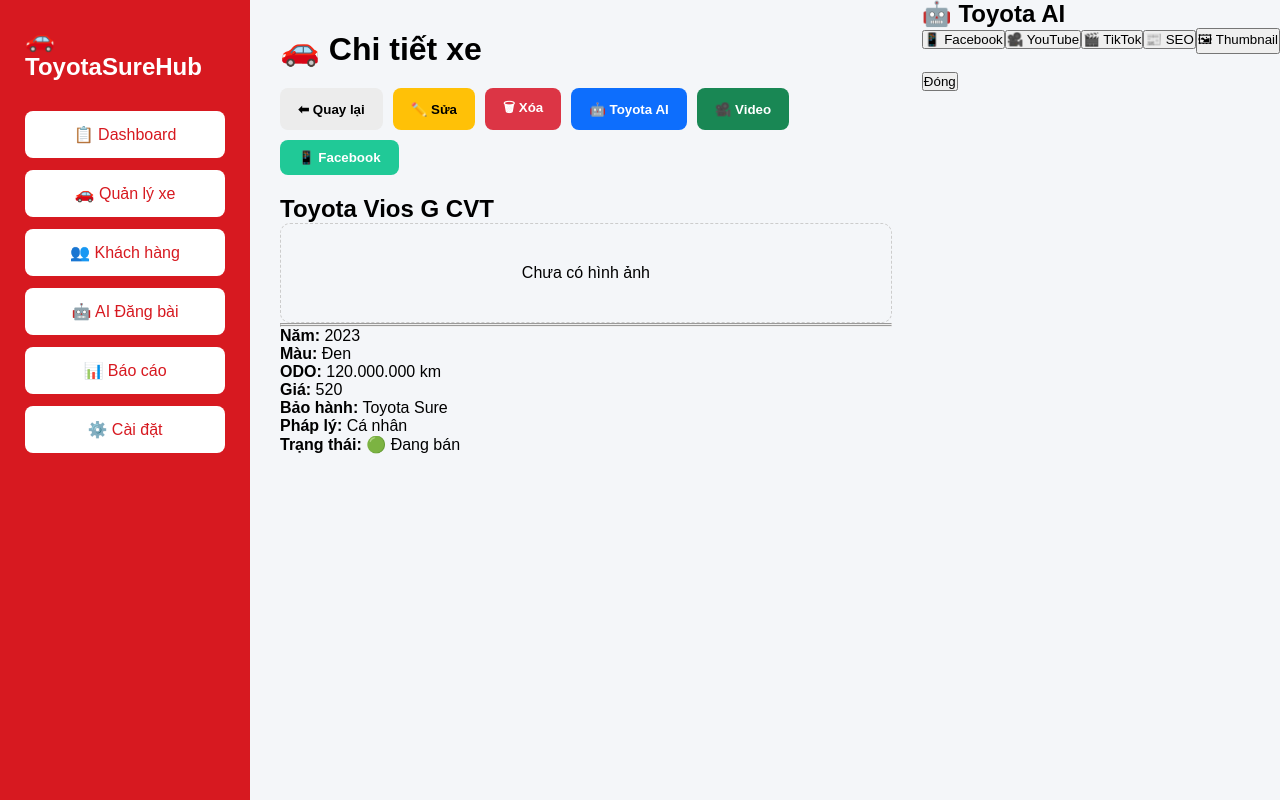
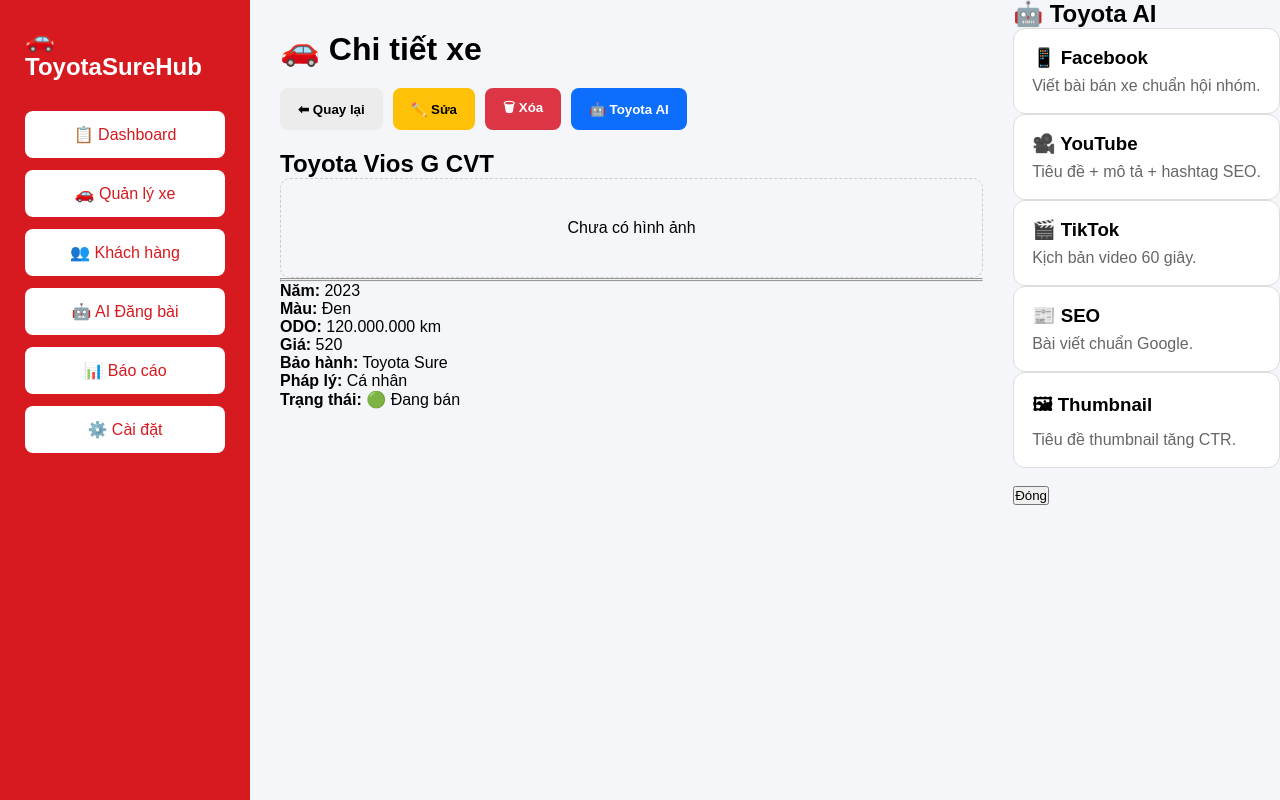
Before and after one commit to cuongdz105/ToyotaSureHub, a React (Vite) app: page /cars/1 in a window 1280 px wide. Both pictures are taken after a click on the button "🤖 Toyota AI". Built offline with nearby package versions, Linux system fonts and the light colour scheme.

Commit message:
feat: Toyota AI V7.3 Provider Pattern foundation

```diff
--- a/src/ai/engine/aiEngine.js
+++ b/src/ai/engine/aiEngine.js
@@ -2,13 +2,9 @@
 // Toyota AI Engine
 // =======================================
 
-import { mockAI } from "./mockAI";
-
-
-
-// Sau này chỉ cần đổi provider ở đây
-const provider = "mock";
+import { AI_PROVIDER } from "./config";
+import { providers } from "./registry";
 
 export async function runAI(prompt, car) {
-    return mockAI(prompt, car);
+    return providers[AI_PROVIDER].generate(prompt, car);
 }
--- /dev/null
+++ b/src/ai/engine/config.js
@@ -0,0 +1 @@
+export const AI_PROVIDER = "mock";
--- /dev/null
+++ b/src/ai/engine/providers/mock.js
@@ -0,0 +1,5 @@
+import { mockAI } from "../mockAI";
+
+export async function generate(prompt, car) {
+    return mockAI(prompt, car);
+}
--- /dev/null
+++ b/src/ai/engine/providers/openai.js
@@ -0,0 +1,5 @@
+export async function generate(prompt, car){
+
+    throw new Error("OpenAI Provider chưa được cấu hình.");
+
+}
--- /dev/null
+++ b/src/ai/engine/registry.js
@@ -0,0 +1,7 @@
+import * as mock from "./providers/mock";
+import * as openai from "./providers/openai";
+
+export const providers = {
+    mock,
+    openai,
+};
--- a/src/components/AIMenu.jsx
+++ b/src/components/AIMenu.jsx
@@ -1,3 +1,5 @@
+import "../styles/AIMenu.css";
+
 function AIMenu({
 
     open,
@@ -26,29 +28,30 @@
 
                 <h2>🤖 Toyota AI</h2>
 
-                <div className="ai-menu">
+               <div className="ai-card" onClick={onFacebook}>
+    <h3>📱 Facebook</h3>
+    <p>Viết bài bán xe chuẩn hội nhóm.</p>
+</div>
 
-                    <button onClick={onFacebook}>
-                        📱 Facebook
-                    </button>
+<div className="ai-card" onClick={onYoutube}>
+    <h3>🎥 YouTube</h3>
+    <p>Tiêu đề + mô tả + hashtag SEO.</p>
+</div>
 
-                    <button onClick={onYoutube}>
-                        🎥 YouTube
-                    </button>
+<div className="ai-card" onClick={onTikTok}>
+    <h3>🎬 TikTok</h3>
+    <p>Kịch bản video 60 giây.</p>
+</div>
 
-                    <button onClick={onTikTok}>
-                        🎬 TikTok
-                    </button>
+<div className="ai-card" onClick={onSEO}>
+    <h3>📰 SEO</h3>
+    <p>Bài viết chuẩn Google.</p>
+</div>
 
-                    <button onClick={onSEO}>
-                        📰 SEO
-                    </button>
-
-                    <button onClick={onThumbnail}>
-                        🖼 Thumbnail
-                    </button>
-
-                </div>
+<div className="ai-card" onClick={onThumbnail}>
+    <h3>🖼 Thumbnail</h3>
+    <p>Tiêu đề thumbnail tăng CTR.</p>
+</div>
 
                 <br />
 
--- a/src/pages/CarDetail.jsx
+++ b/src/pages/CarDetail.jsx
@@ -27,13 +27,6 @@
 const [loadingAI, setLoadingAI] = useState(false);
 const [showMenu, setShowMenu] = useState(false);
 
-const aiActions = {
-    facebook: generateFacebookPost,
-    youtube: generateYoutube,
-    tiktok: generateTikTok,
-    seo: generateSEO,
-    thumbnail: generateThumbnail
-};
 
 const handleToyotaAI = async () => {
 
@@ -81,6 +74,51 @@
 
 };
 
+const handleTikTokAI = async () => {
+
+  setLoadingAI(true);
+  setShowAI(true);
+
+  const result = await generateTikTok(car);
+
+  setAiTitle("🎬 TikTok AI");
+
+  setAiContent(result);
+
+  setLoadingAI(false);
+
+};
+
+const handleSEOAI = async () => {
+
+    setLoadingAI(true);
+    setShowAI(true);
+
+    const result = await generateSEO(car);
+
+    setAiTitle("📰 SEO AI");
+
+    setAiContent(result);
+
+    setLoadingAI(false);
+
+};
+
+const handleThumbnailAI = async () => {
+
+    setLoadingAI(true);
+    setShowAI(true);
+
+    const result = await generateThumbnail(car);
+
+    setAiTitle("🖼 Thumbnail AI");
+
+    setAiContent(result);
+
+    setLoadingAI(false);
+
+};
+
   if (!car) {
     return (
       <div className="app">
@@ -115,14 +153,7 @@
     🤖 Toyota AI
 </button>
 
-  <button
-    className="btn-video"
-    onClick={handleYoutubeAI}
->
-    🎥 Video
-</button>
 
-  <button className="btn-post">📱 Facebook</button>
 </div>
 
    <h2>
@@ -158,11 +189,20 @@
         handleYoutubeAI();
     }}
 
-    onTikTok={() => {}}
+   onTikTok={() => {
+    setShowMenu(false);
+    handleTikTokAI();
+}}
 
-    onSEO={() => {}}
+onSEO={() => {
+    setShowMenu(false);
+    handleSEOAI();
+}}
 
-    onThumbnail={() => {}}
+onThumbnail={() => {
+    setShowMenu(false);
+    handleThumbnailAI();
+}}
 />
 
 <AIResultModal
--- /dev/null
+++ b/src/styles/AIMenu.css
@@ -0,0 +1,29 @@
+.ai-menu{
+    display:flex;
+    flex-direction:column;
+    gap:15px;
+    margin-top:20px;
+}
+
+.ai-card{
+    border:1px solid #ddd;
+    border-radius:12px;
+    padding:18px;
+    cursor:pointer;
+    transition:.25s;
+    background:white;
+}
+
+.ai-card:hover{
+    transform:translateY(-3px);
+    box-shadow:0 10px 20px rgba(0,0,0,.12);
+}
+
+.ai-card h3{
+    margin:0;
+}
+
+.ai-card p{
+    color:#666;
+    margin-top:8px;
+}
```
Also changed, not shown: src/pages/AIWorkspace.jsx (added, +37 -0 lines), src/styles/AIWorkspace.css (added, +49 -0 lines).
